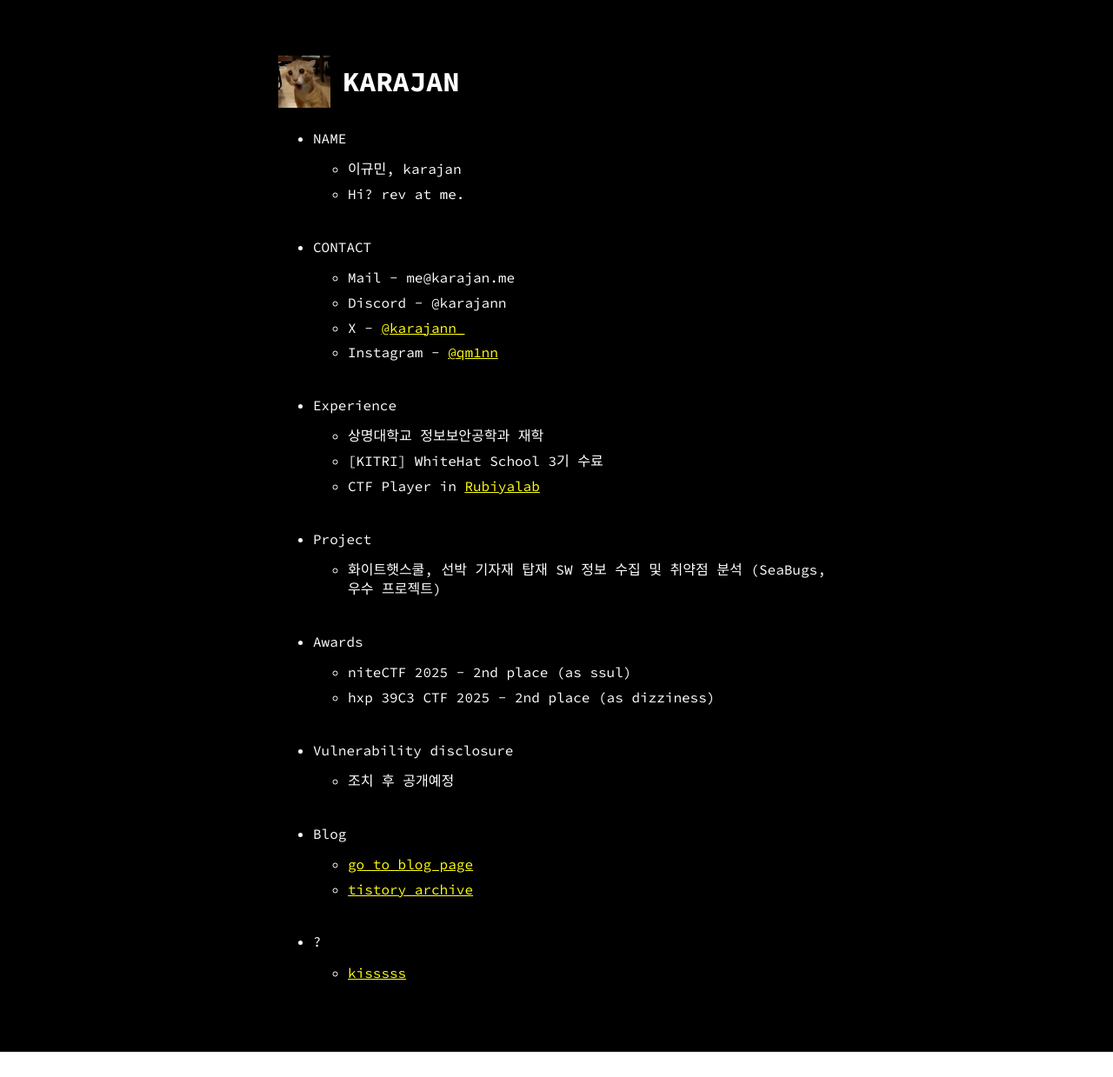
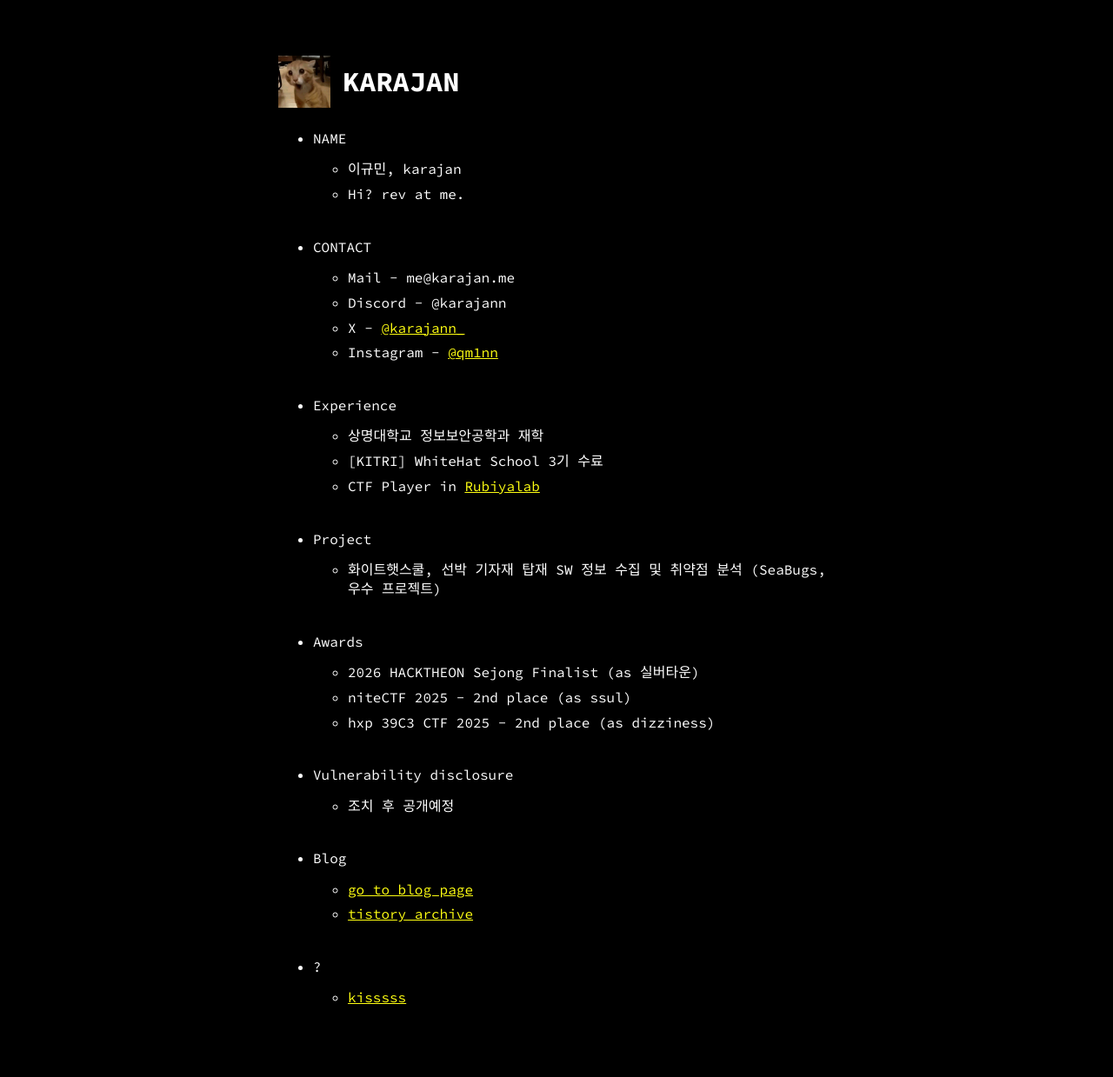
Before and after one commit to karajan0/karajan0.github.io, a Jekyll site: the page built from index.md, in a window 1280 px wide. Shown: the whole page at 87% size. Built offline with Jekyll 4.4.1, drawn with Linux system fonts in a browser that asks for light colours; some web fonts are replaced; before the commit the page ends 1210 px from its top, so only the background shows below that.

Commit message:
Add HACKTHEON Sejong finalist award

```diff
--- a/_data/menu.yml
+++ b/_data/menu.yml
@@ -29,6 +29,7 @@ entries:
 
   - title: Awards
     entries:
+      - title: "2026 HACKTHEON Sejong Finalist (as 실버타운)"
       - title: niteCTF 2025 - 2nd place (as ssul)
       - title: hxp 39C3 CTF 2025 - 2nd place (as dizziness)
 
```
